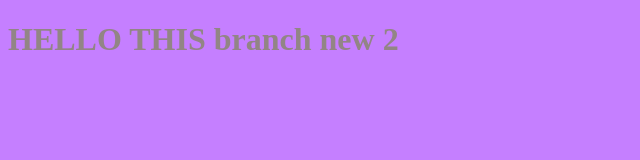
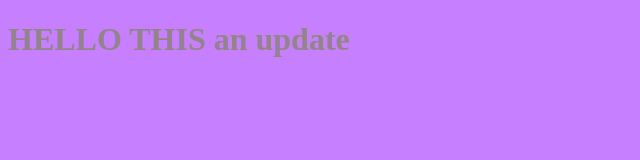
Before and after one commit to ib3241413/myproject, a plain HTML site: page index.html in a window 1280 px wide. Shown: the whole page, without its empty margins (0-640 px from the left). Drawn offline with Linux system fonts and the light colour scheme.

Commit message:
edit the html file

```diff
--- a/index.html
+++ b/index.html
@@ -7,7 +7,7 @@
     <title>Document</title>
 </head>
 <body>
-    <h1>HELLO THIS branch new 2</h1>
+    <h1>HELLO THIS an update</h1>
 
     <script src="app.js"></script>
 </body>
```
